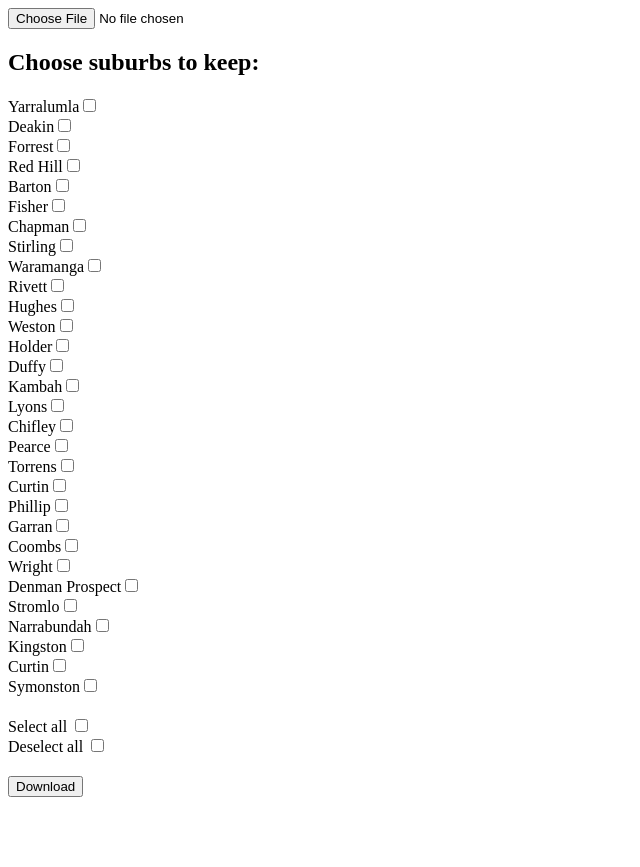
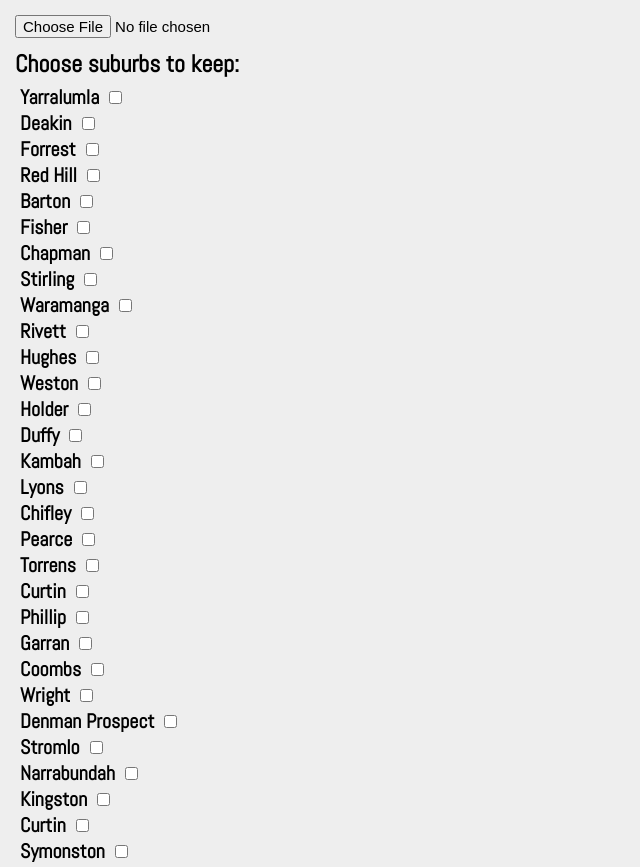
Before and after one commit to Sprachgefuhl/territory-mapping-filter, a plain HTML site: page index.html in a window 1280 px wide. Shown: the top 867 px of the page, without its empty margins (0-640 px from the left). Before the commit the page ends 823 px from the top, so only its background shows below. Drawn offline with Linux system fonts and the light colour scheme.

Commit message:
Add files via upload

```diff
--- a/index.html
+++ b/index.html
@@ -6,7 +6,9 @@
   <meta http-equiv="X-UA-Compatible" content="IE=edge">
   <meta name="viewport" content="width=device-width, initial-scale=1.0">
   <script src="https://cdnjs.cloudflare.com/ajax/libs/FileSaver.js/2.0.0/FileSaver.js"></script>
-  <title>Document</title>
+  <link href='https://fonts.googleapis.com/css?family=Abel' rel='stylesheet'>
+  <link rel="stylesheet" href="style.css">
+  <title>Block Numbering Filter</title>
 </head>
 
 <body>
@@ -22,7 +24,7 @@
   <label>Deselect all</label>
   <input type="checkbox" id="deselect-all" onclick="deselectCheckboxes()"><br>
 
-  <button id="filter" style="margin-top: 20px;">Download</button><br><br>
+  <button id="filter" style="margin-top: 20px;">Download</button><br>
 
   <span id="error"></span>
 
--- /dev/null
+++ b/style.css
@@ -0,0 +1,31 @@
+* {
+  margin: 5px;
+  box-sizing: border-box;
+}
+
+body {
+  background-color: #eee;
+  font-family: 'Abel';
+}
+
+input {
+  font-size: 15px;
+  /* margin-bottom: 20px; */
+}
+
+label {
+  font-size: 20px;
+  font-weight: bold;
+}
+
+button {
+  font-size: 17px;
+  padding: 8px;
+  border: 1px solid #000;
+  border-radius: 5px;
+  transition: all 0.3s ease;
+}
+
+button:hover {
+  background-color: #ccc;
+}
```
Also changed, not shown: script.js (line endings or trailing spaces).
